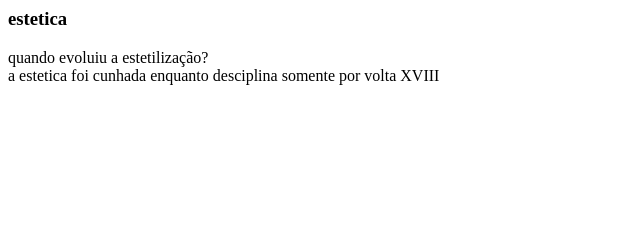
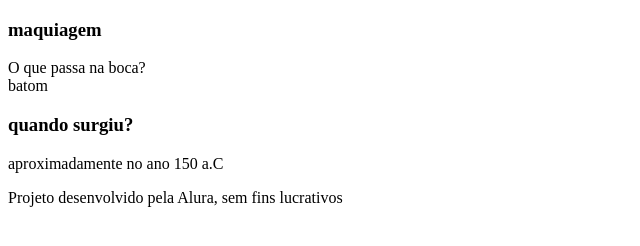
Before and after one commit to jayneneves/flashard, a plain HTML site: page index.html in a window 1280 px wide. Shown: the whole page, without its empty margins (0-640 px from the left). Drawn offline with Linux system fonts and the light colour scheme.

Commit message:
Add files via upload

```diff
--- a/index.html
+++ b/index.html
@@ -1,13 +1,40 @@
 
+<!DOCTYPE html>
+<html lang="pt-br">
+<head>
+    <meta charset="UTF-8">
+    <meta name="viewport" content="width=device-width, initial-scale=1.0">
+    <title>Flashcard</title>
+</head>
+<body>
+    <main>
+        <section id="container">
             <article class="cartao">
                 <div class="cartao__conteudo">
-            <h3> estetica </h3>
+                    <h3>maquiagem</h3>
                     <div class="cartao__conteudo__pergunta">
-                        quando evoluiu a estetilização?
+                        O que passa na boca?
                     </div>
                     <div class="cartao__conteudo__resposta">
-                        a estetica foi cunhada enquanto desciplina somente por volta XVIII
+                    batom
                     </div>
                 </div>
+            </article>
+            <article class="cartao">
+                <div class="cartao__conteudo">
+                    <h3>quando surgiu?</h3>
+                    <div class="cartao__conteudo__pergunta">
+                        aproximadamente no ano 150 a.C
+                    </div>
+                    <div class="cartao__conteudo__resposta">
 
+                    </div>
+                </div>
             </article>
+        </section>
+    </main>
+    <footer>
+        <p>Projeto desenvolvido pela Alura, sem fins lucrativos</p>
+    </footer>
+</body>
+</html>
```
Also changed, not shown: 1 other file. Lines whose indentation alone changed are shown as unchanged.
